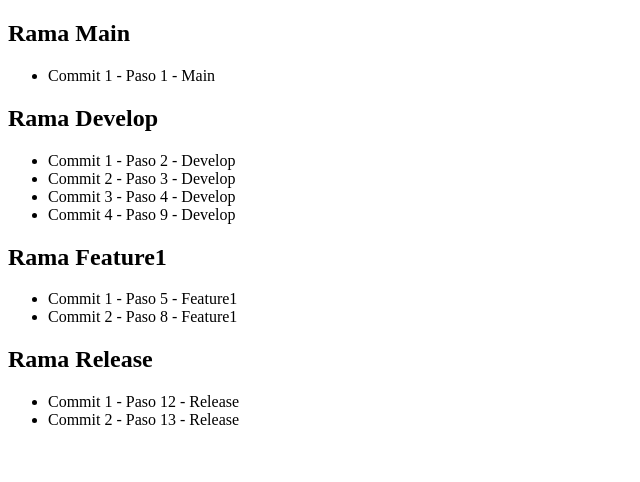
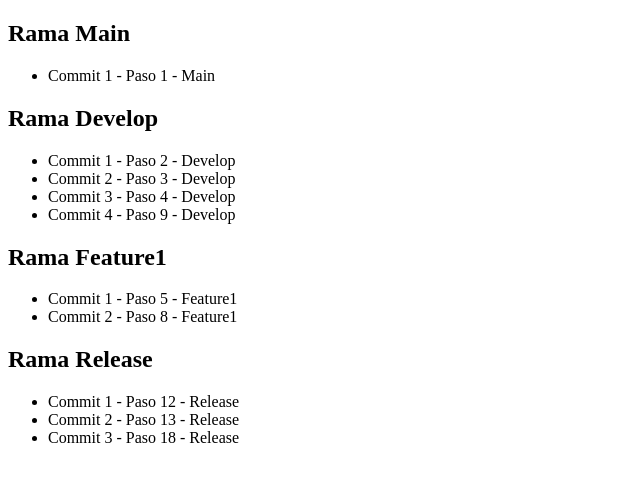
Before and after one commit to esscri97/proyecto-git, a plain HTML site: page index.html in a window 1280 px wide. Shown: the whole page, without its empty margins (0-640 px from the left). Drawn offline with Linux system fonts and the light colour scheme.

Commit message:
Commit 3 - Paso 18 - Release

```diff
--- a/index.html
+++ b/index.html
@@ -34,6 +34,7 @@
     <ul>
         <li>Commit 1 - Paso 12 - Release</li>
         <li>Commit 2 - Paso 13 - Release</li>
+        <li>Commit 3 - Paso 18 - Release</li>
     </ul>
 </body>
 </html>
```
